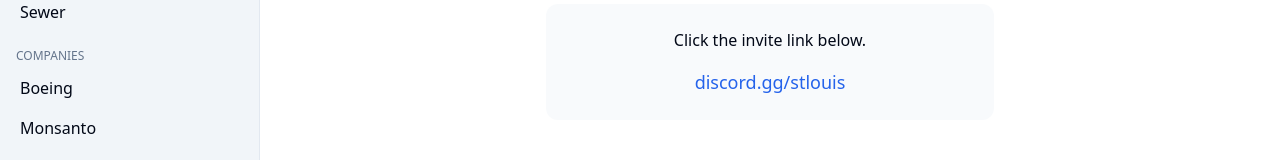
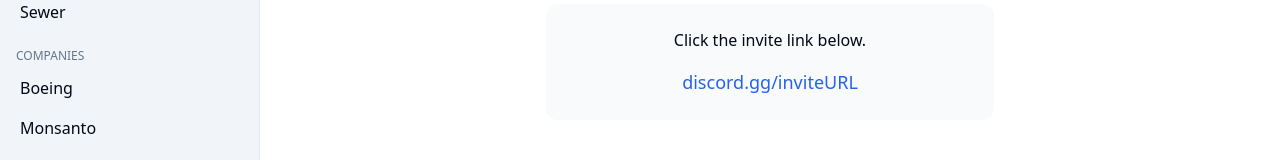
Before and after one commit to MrRyanAlexander/ChatGPT-STL, a React (Vite) app: page /public-chat in a window 1280 px wide. Shown: the part 433-593 px from the top of the page. Built offline with nearby package versions, Linux system fonts and the light colour scheme.

Commit message:
Code edited in Lovable Code Editor
Edited UI in Lovable

```diff
--- a/src/pages/PublicChatPage.tsx
+++ b/src/pages/PublicChatPage.tsx
@@ -19,7 +19,7 @@ const PublicChatPage = () => {
             rel="noopener noreferrer"
             className="text-primary hover:underline text-lg font-medium"
           >
-            discord.gg/stlouis
+            discord.gg/inviteURL
           </a>
         </div>
       </div>
```
